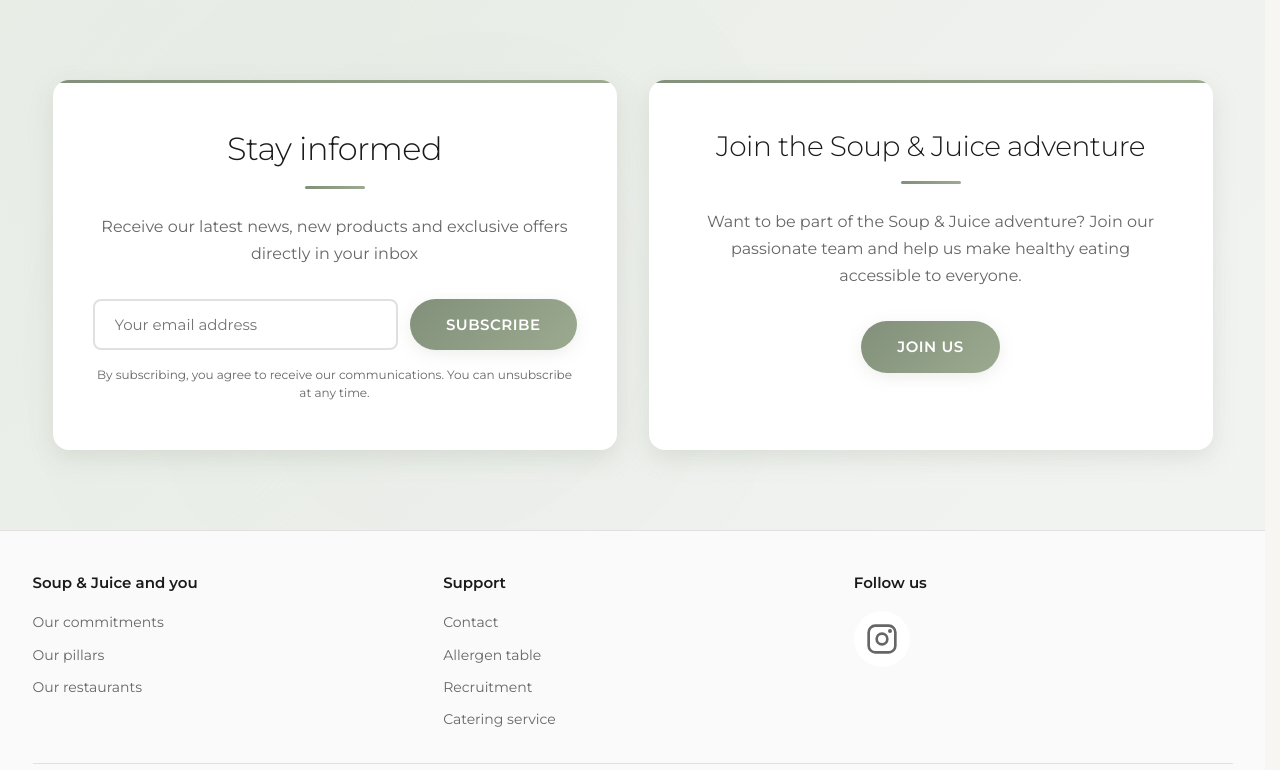
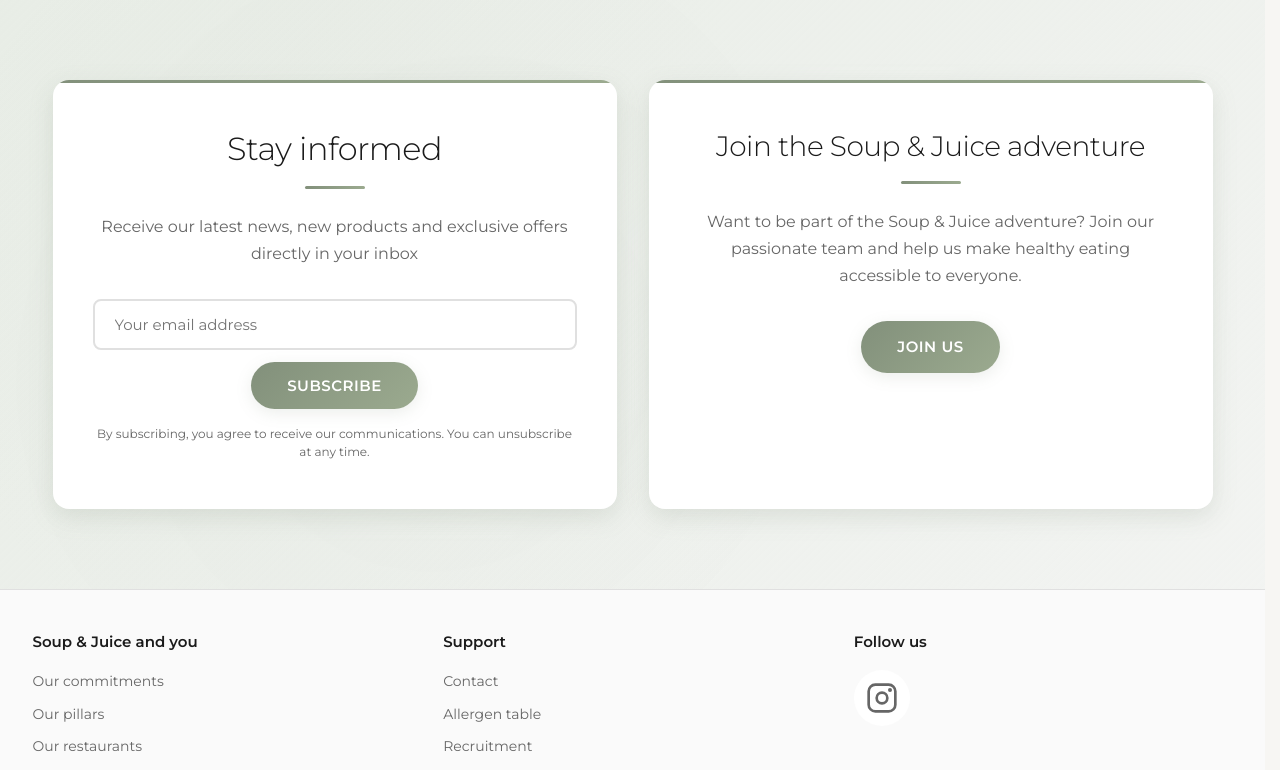
Before and after one commit to Meyodb/spsite, a React (Vite) app in the folder frontend/: page /#/ in a window 1280 px wide. Shown: the part 969-1739 px from the top of the page. Built offline with nearby package versions, Linux system fonts and the light colour scheme; no server answers.

Commit message:
centre le bouton subscribe

```diff
--- a/frontend/package.json
+++ b/frontend/package.json
@@ -1 +1 @@
-{"name":"frontend","private":true,"version":"0.0.0","type":"module","scripts":{"dev":"node node_modules/vite/bin/vite.js","build":"node node_modules/vite/bin/vite.js build","lint":"eslint .","preview":"node node_modules/vite/bin/vite.js preview"},"dependencies":{"@vis.gl/react-maplibre":"^8.1.0","i18next":"^25.8.1","i18next-browser-languagedetector":"^8.2.0","leaflet":"^1.9.4","lucide-react":"^0.575.0","maplibre-gl":"^5.18.0","react":"^19.2.0","react-dom":"^19.2.0","react-i18next":"^16.5.4","react-leaflet":"^5.0.0","react-router-dom":"^7.12.0"},"devDependencies":{"@eslint/js":"^9.39.1","@types/react":"^19.2.5","@types/react-dom":"^19.2.3","@vitejs/plugin-react":"^5.1.1","eslint":"^9.39.1","eslint-plugin-react-hooks":"^7.0.1","eslint-plugin-react-refresh":"^0.4.24","globals":"^16.5.0","sharp":"^0.34.5","vite":"^7.2.4"}}
+{"name":"frontend","private":true,"version":"0.0.0","type":"module","scripts":{"dev":"node node_modules/vite/bin/vite.js","build":"node node_modules/vite/bin/vite.js build","lint":"eslint .","preview":"node node_modules/vite/bin/vite.js preview"},"dependencies":{"@vis.gl/react-maplibre":"^8.1.0","i18next":"^25.8.1","i18next-browser-languagedetector":"^8.2.0","leaflet":"^1.9.4","lucide-react":"^0.575.0","maplibre-gl":"^5.18.0","react":"^19.2.0","react-dom":"^19.2.0","react-i18next":"^16.5.4","react-leaflet":"^5.0.0","react-router-dom":"^7.12.0"},"devDependencies":{"@eslint/js":"^9.39.1","@types/react":"^19.2.5","@types/react-dom":"^19.2.3","@vitejs/plugin-react":"^5.1.1","eslint":"^10.0.2","eslint-plugin-react-hooks":"^7.0.1","eslint-plugin-react-refresh":"^0.4.24","globals":"^16.5.0","sharp":"^0.34.5","vite":"^7.2.4"}}
--- a/frontend/src/App.css
+++ b/frontend/src/App.css
@@ -2766,14 +2766,15 @@
 
 .newsletter-form {
   display: flex;
+  flex-direction: column;
+  align-items: center;
   gap: 12px;
   margin-bottom: 16px;
-  flex-wrap: wrap;
   min-width: 0;
 }
 
 .newsletter-input {
-  flex: 1;
+  width: 100%;
   min-width: 0;
   max-width: 100%;
   padding: 14px 20px;
```
Also changed, not shown: 2 other files (tests, documents, lock files or other folders).
